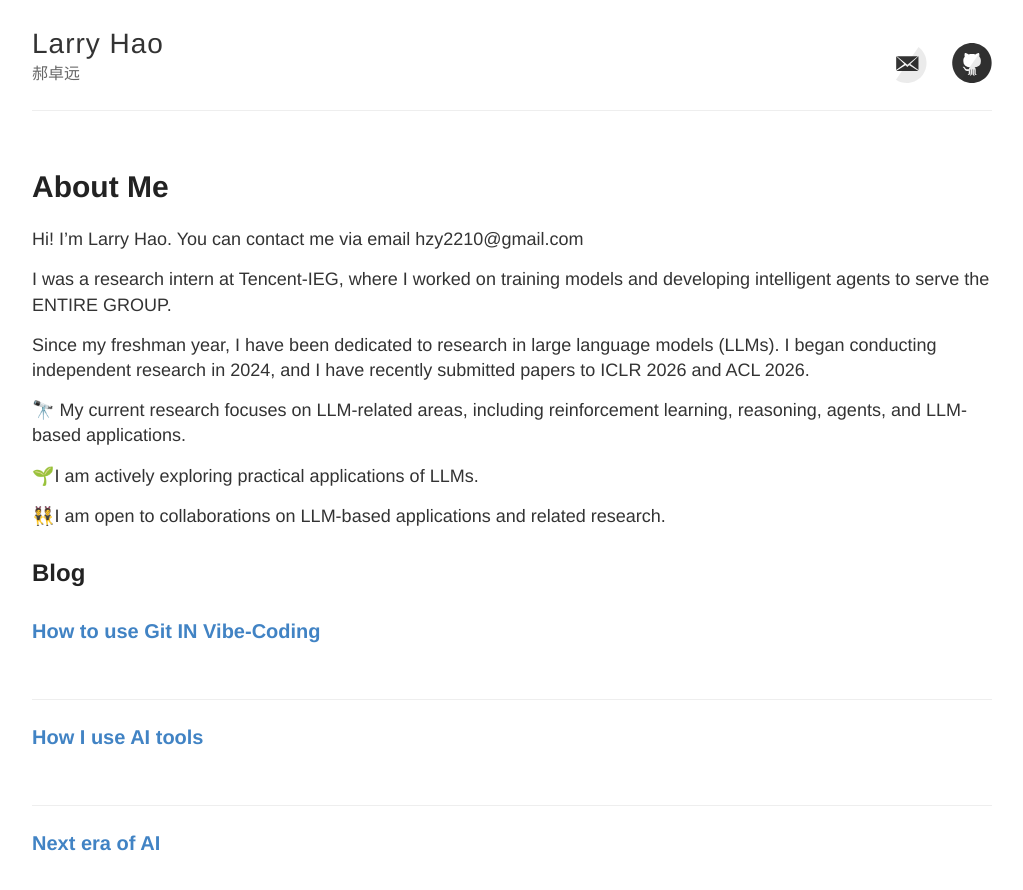
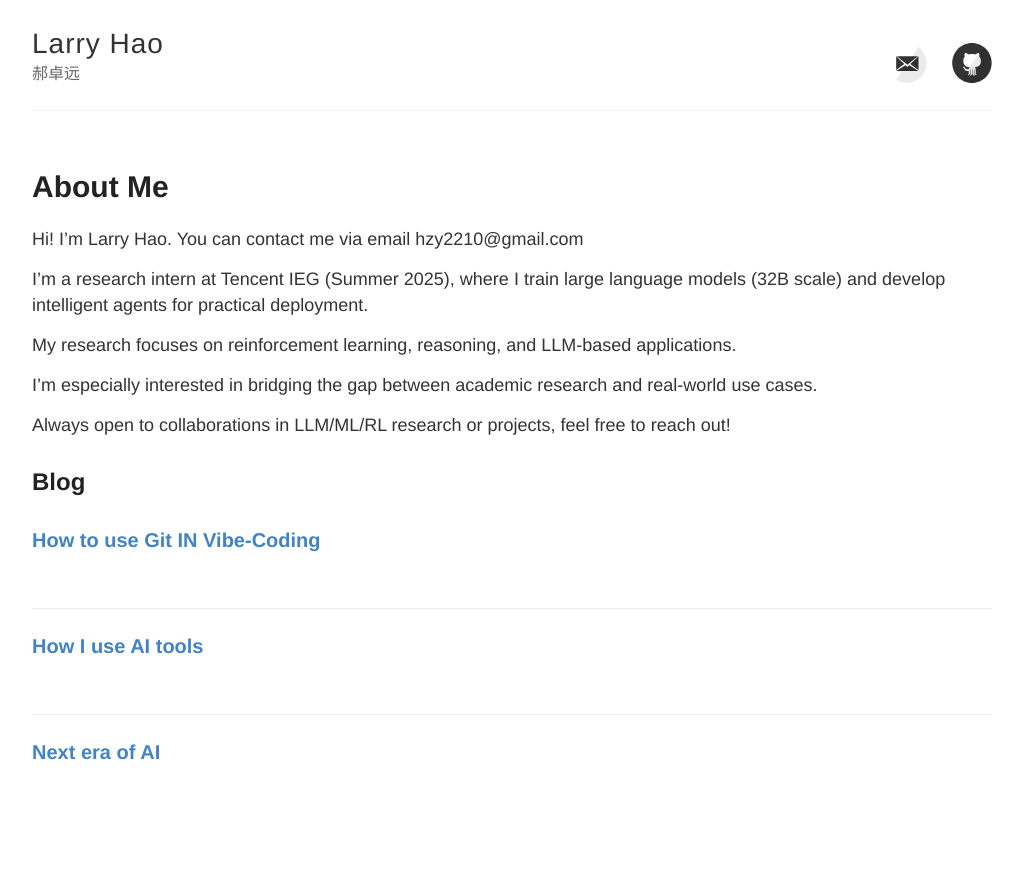
Before and after one commit to hhh2210/hhh2210.github.io, a Jekyll site: the page built from index.md, in a window 1280 px wide. Shown: the top 890 px of the page, without its empty margins (128-1151 px from the left). Built offline with Jekyll 4.4.1, drawn with Linux system fonts in a browser that asks for light colours.

Commit message:
Revise personal introduction and research details
Updated internship description and research focus for clarity and specificity.

```diff
--- a/index.md
+++ b/index.md
@@ -8,15 +8,14 @@ permalink: /
 
 Hi! I'm Larry Hao. You can contact me via email hzy2210@gmail.com
 
-I was a research intern at Tencent-IEG, where I worked on training models and developing intelligent agents to serve the ENTIRE GROUP.
+I'm a research intern at Tencent IEG (Summer 2025), where I train large language models (32B scale) and develop intelligent agents for practical deployment.
 
-Since my freshman year, I have been dedicated to research in large language models (LLMs). I began conducting independent research in 2024, and I have recently submitted papers to ICLR 2026 and ACL 2026.
+My research focuses on reinforcement learning, reasoning, and LLM-based applications.
 
-🔭 My current research focuses on LLM-related areas, including reinforcement learning, reasoning, agents, and LLM-based applications.
+I'm especially interested in bridging the gap between academic research and real-world use cases.
 
-🌱I am actively exploring practical applications of LLMs.
+Always open to collaborations in LLM/ML/RL research or projects, feel free to reach out!
 
-👯I am open to collaborations on LLM-based applications and related research.
 
 
 ## Blog
```
